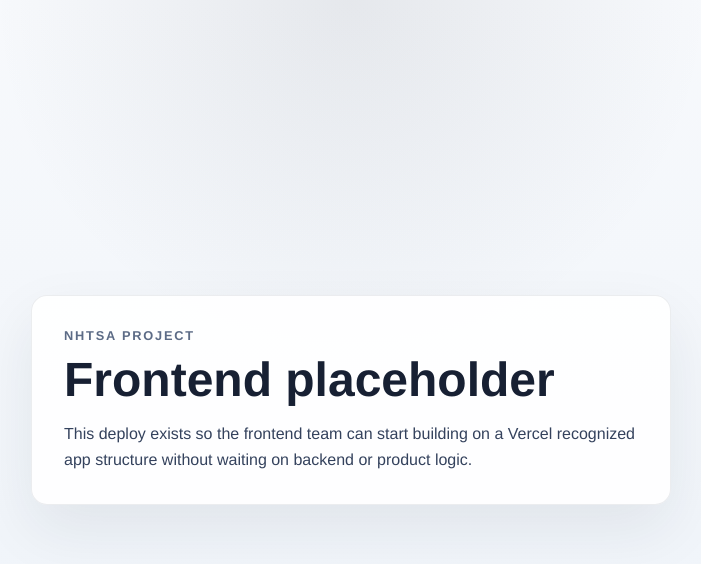
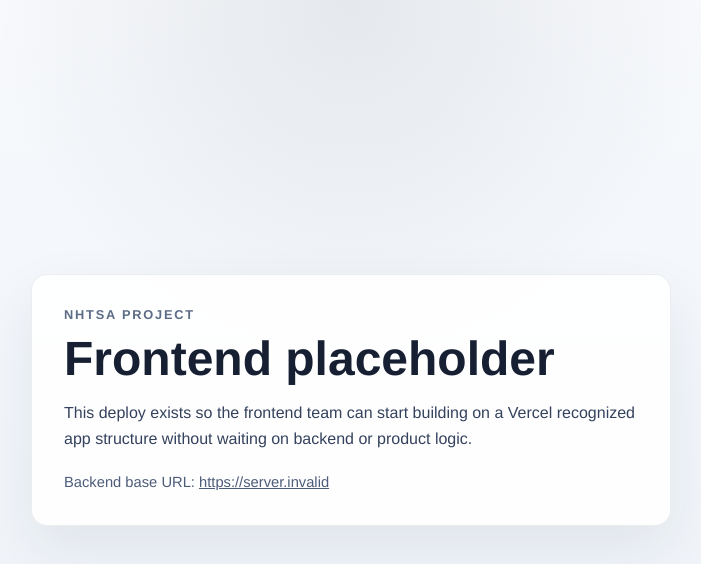
Before and after one commit to mataeo-eh/NLP_Class, a Next.js app in the folder Unit2/NHTSA_Project/frontend/: page / in a window 1280 px wide. Shown: the top 564 px of the page, without its empty margins (289-990 px from the left). Built offline with nearby package versions, Linux system fonts and the light colour scheme; no server answers.

Commit message:
Add frontend backend URL placeholder

```diff
--- a/Unit2/NHTSA_Project/frontend/app/globals.css
+++ b/Unit2/NHTSA_Project/frontend/app/globals.css
@@ -59,3 +59,14 @@
   line-height: 1.6;
   color: #34425d;
 }
+
+.meta-copy {
+  margin: 1.25rem 0 0;
+  font-size: 0.92rem;
+  line-height: 1.5;
+  color: #4c5c79;
+}
+
+.meta-copy a {
+  color: inherit;
+}
--- a/Unit2/NHTSA_Project/frontend/app/page.tsx
+++ b/Unit2/NHTSA_Project/frontend/app/page.tsx
@@ -1,3 +1,6 @@
+const backendBaseUrl =
+  process.env.NEXT_PUBLIC_API_BASE_URL ?? "https://nlp-class.onrender.com";
+
 export default function HomePage() {
   return (
     <main className="page-shell">
@@ -8,6 +11,12 @@
           This deploy exists so the frontend team can start building on a Vercel
           recognized app structure without waiting on backend or product logic.
         </p>
+        <p className="meta-copy">
+          Backend base URL:{" "}
+          <a href={backendBaseUrl} target="_blank" rel="noreferrer">
+            {backendBaseUrl}
+          </a>
+        </p>
       </section>
     </main>
   );
```
Also changed, not shown: 1 other file (tests, documents, lock files or other folders).
